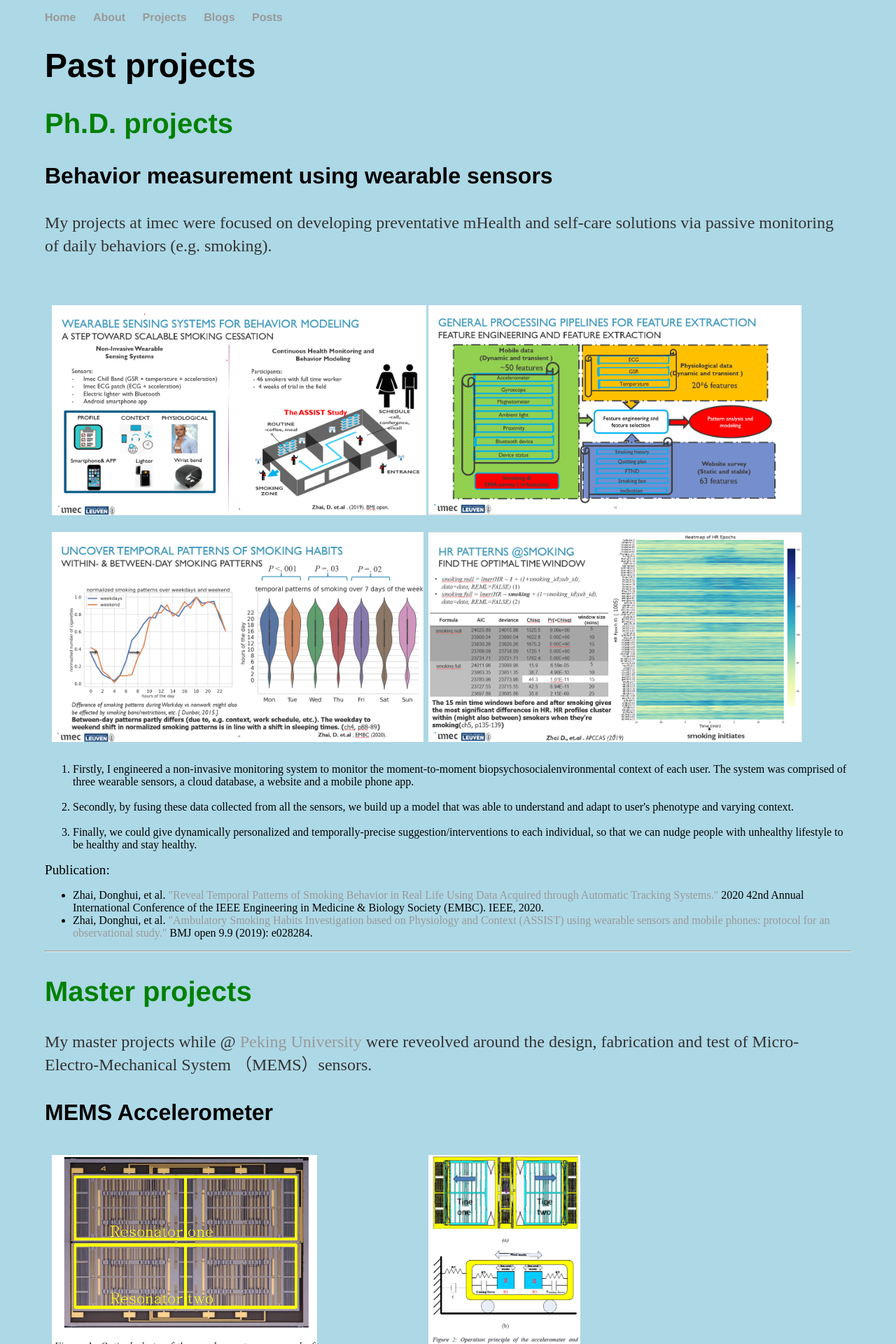
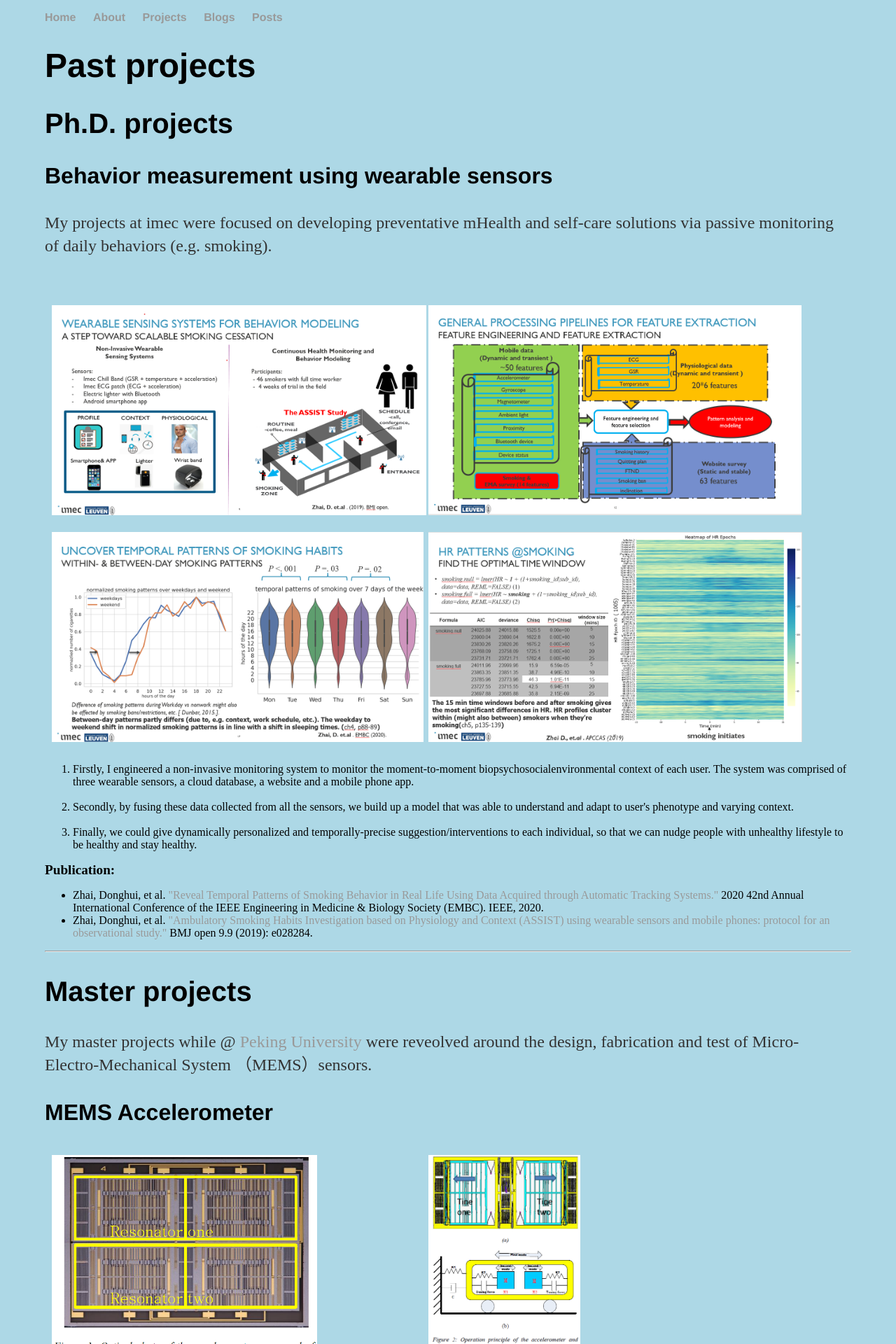
Before and after one commit to trencyclopedia/trencyclopedia.github.io, a Jekyll site: the page built from projects/index.html, in a window 1280 px wide. Shown: the top 1920 px of the page at 70% size. Built offline with Jekyll 4.4.1, drawn with Linux system fonts in a browser that asks for light colours.

Commit message:
update the structre in project index.html

```diff
--- a/about/index.html
+++ b/about/index.html
@@ -4,6 +4,8 @@
 ---
 <head>
 <!-- titel of page tab, styles of this page-->
+<meta name="author" content="Eric Zhai">
+<meta name="viewport" content="width=device-width, initial-scale=1.0">
 
 </head>
 
@@ -33,7 +35,7 @@
 	<hr class="dotted">
 
 
-	<h2>Education</h2>
+	<h1>Education</h1>
 
 	<!--block element-->
 	<div class="row">
--- a/projects/index.html
+++ b/projects/index.html
@@ -2,21 +2,13 @@
 layout: default
 title: Projects
 ---
-
-<head>
-
-
-
-</head>
-
-<body style="background-color:lightblue;">
 	<!--
-	<h1>Active projects</h1>
+	all the parts below will be inserted as the main content into the web page whose layout structure is defined in default.html
 	-->
 
 	<h1>Past projects</h1>
 
-		<h2 style="color:green;">Ph.D. projects</h2>
+		<h2 >Ph.D. projects</h2>
 
 			<h3 >Behavior measurement using wearable sensors</h3>
 
@@ -55,7 +47,7 @@
 
 
 
-			<big>Publication:</big>
+			<b><big>Publication:</big></b>
 			<ul>
 				<li> Zhai, Donghui, et al.  <a href=https://ieeexplore.ieee.org/abstract/document/9175363>"Reveal Temporal Patterns of Smoking Behavior in Real Life Using Data Acquired through Automatic Tracking Systems." </a>2020 42nd Annual International Conference of the IEEE Engineering in Medicine & Biology Society (EMBC). IEEE, 2020.</li>
 
@@ -64,7 +56,7 @@
 
 		<hr/>
 
-		<h2 style="color:green;">Master projects</h2>
+		<h2>Master projects</h2>
 			<p>My master projects while @ <a href="https://english.pku.edu.cn/">Peking University</a> were reveolved around the design, fabrication and test of Micro-Electro-Mechanical System （MEMS）sensors.
 			</p>
 
@@ -91,13 +83,9 @@
 				</div>
 				-->
 
-
-
-
-
 			</div>
 
-			<big>Publication:</big>
+			<b><big>Publication:</big></b>
 			<ul>
 				<li> Zhai, D. H., et al.  <a href="https://english.pku.edu.cn/">"A resonnat accelerometer based on ring-down measurement." </a>Transducers-2015 18th International Conference on Solid-State Sensors, Actuators and Microsystems (TRANSDUCERS). IEEE, 2015. </li>
 
@@ -111,5 +99,3 @@
 
 		<small>This website is still under progress</small>
 		</p>
-
-	<body>
```
Also changed, not shown: other parts of about/index.html (+1 -1 lines).
